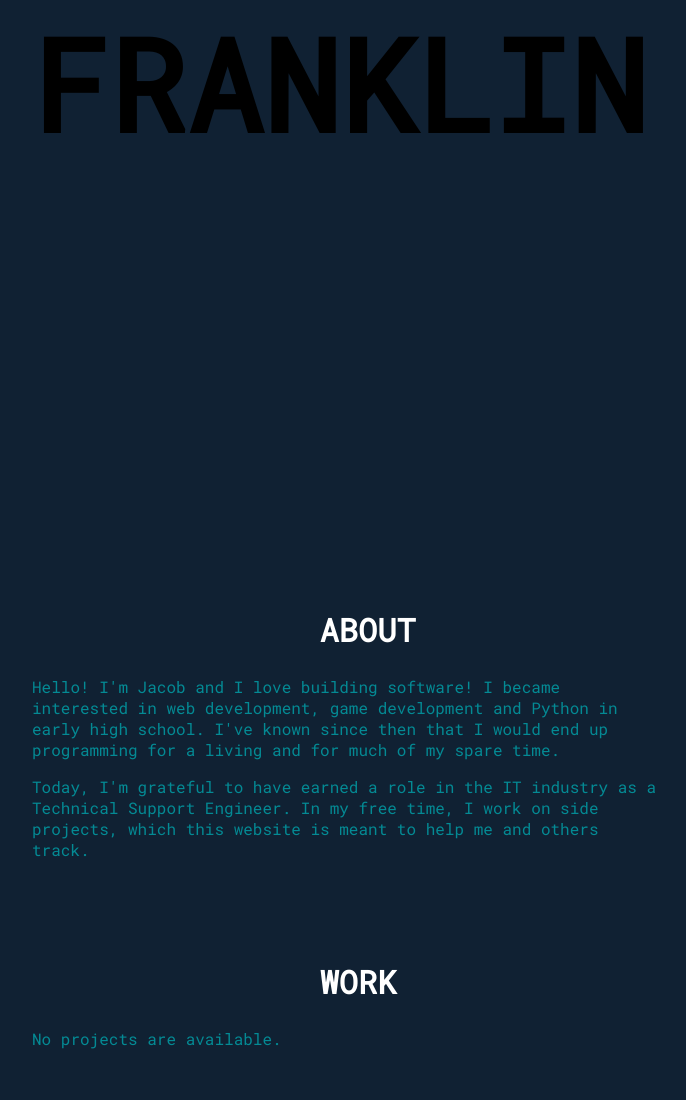
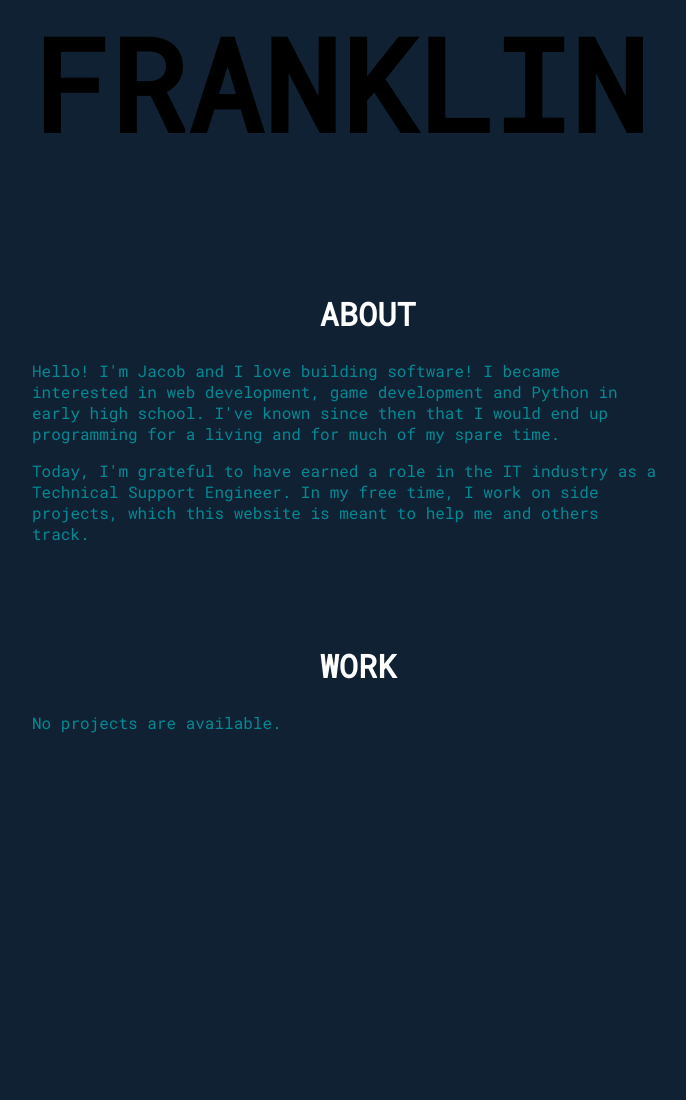
Before and after one commit to jacobrfr/portfolio, a Django app: page /projects/ in a window 1280 px wide. Shown: the part 411-1511 px from the top of the page, without its empty margins (292-978 px from the left). After the commit the page ends 1144 px from the top, so only its background shows below. Run offline with Django 4.2, Linux system fonts and the light colour scheme; data that the repository does not hold is empty.

Commit message:
adjust margins

```diff
--- a/src/projects/templates/projects/index.html
+++ b/src/projects/templates/projects/index.html
@@ -45,7 +45,7 @@
             height: 90%;
         }
         #about {
-            margin-top: 30%;
+            margin-top: 5%;
         }
 
         .section {
```
